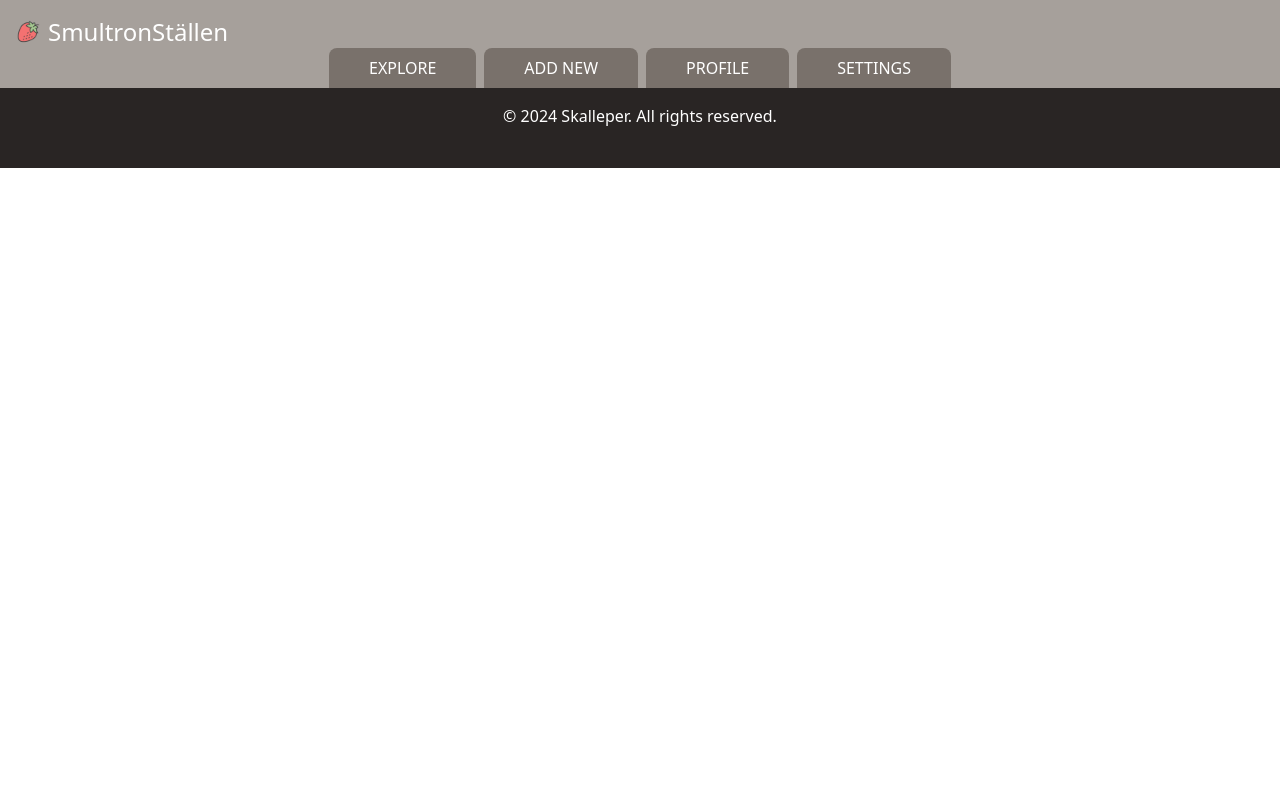
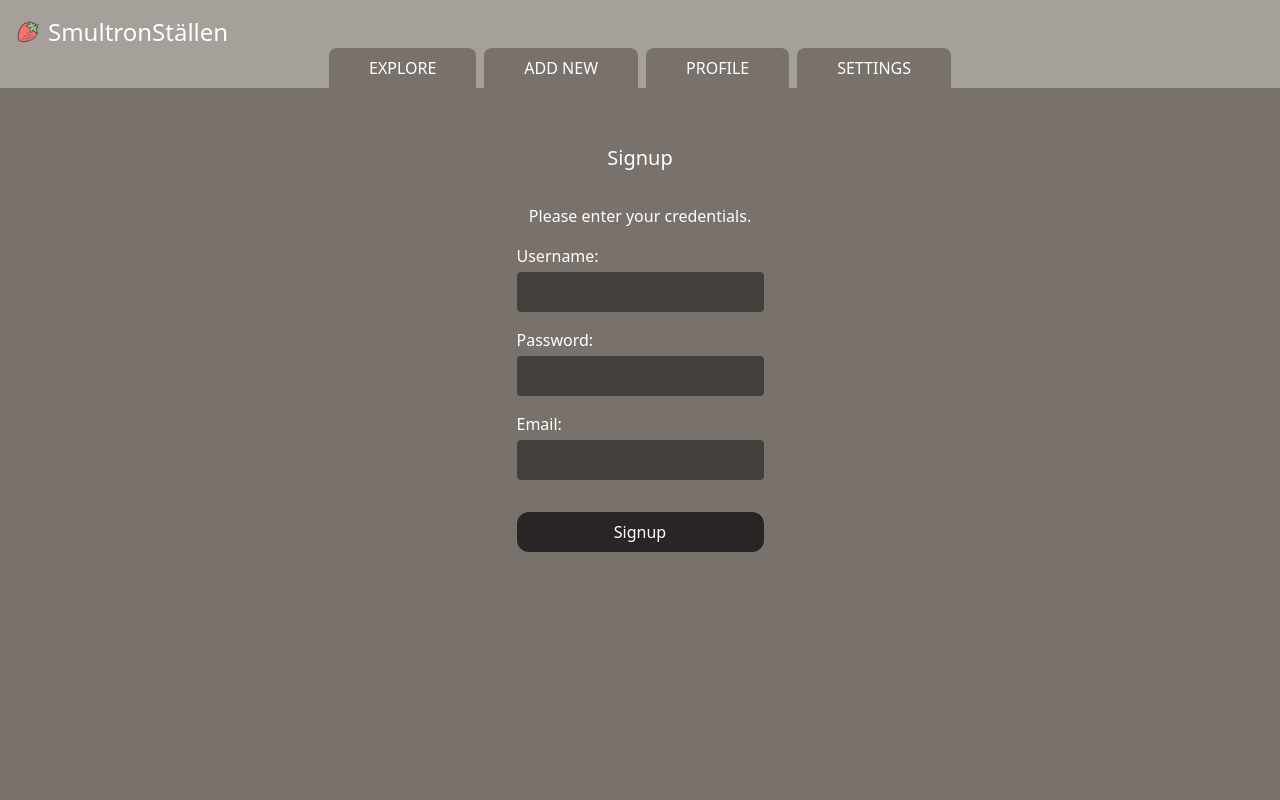
Before and after one commit to Kajsa99/projektUnited, a React (Vite) app in the folder frontend/: page /signup in a window 1280 px wide. Shown: the top 800 px of the page. Built offline with nearby package versions, Linux system fonts and the light colour scheme.

Commit message:
signup/login megapush

```diff
--- /dev/null
+++ b/frontend/components/login-form.jsx
@@ -0,0 +1,61 @@
+import { useState } from "react";
+
+export default function LoginForm({ onLogin }) {
+  const [formData, setFormData] = useState({ username: "", password: "" });
+  const [error, setError] = useState("");
+
+  const handleChange = (e) => {
+    setFormData({ ...formData, [e.target.name]: e.target.value });
+  };
+
+  const handleSubmit = async (e) => {
+    e.preventDefault();
+    setError("");
+
+    try {
+      const res = await fetch("http://localhost:3000/api/users/login", {
+        method: "POST",
+        headers: { "Content-Type": "application/json" },
+        body: JSON.stringify(formData),
+      });
+
+      const data = await res.json();
+
+      if (res.ok) {
+        localStorage.setItem("token", data.token); // save token in local storaeg
+        onLogin(data); // notify parent component
+      } else {
+        setError(data.error || "Login failed");
+      }
+    } catch (err) {
+      console.error(err);
+      setError("Something went wrong");
+    }
+  };
+
+  return (
+    <form onSubmit={handleSubmit} className="flex flex-col max-w-sm mx-auto gap-4 p-10 bg-stone-500 text-white rounded-lg">
+      <h1 className="text-xl mb-4 text-center">Login</h1>
+      <input
+        type="text"
+        name="username"
+        placeholder="Username"
+        value={formData.username}
+        onChange={handleChange}
+        className="p-2 rounded bg-stone-700 text-white"
+        required
+      />
+      <input
+        type="password"
+        name="password"
+        placeholder="Password"
+        value={formData.password}
+        onChange={handleChange}
+        className="p-2 rounded bg-stone-700 text-white"
+        required
+      />
+      <button type="submit" className="bg-stone-800 rounded-xl p-2 mt-4">Login</button>
+      {error && <p className="text-red-400 mt-2 text-center">{error}</p>}
+    </form>
+  );
+}
--- /dev/null
+++ b/frontend/components/signup-form.jsx
@@ -0,0 +1,73 @@
+import React, { useState } from "react";
+
+export default function SignUpForm({ onSubmit }) {
+  const [formData, setFormData] = useState({
+    username: "",
+    password: "",
+    email: "",
+  });
+
+  const handleChange = (e) => {
+    const { name, value } = e.target;
+    setFormData((prev) => ({ ...prev, [name]: value }));
+  };
+
+  const handleSubmit = (e) => {
+    e.preventDefault();
+    onSubmit(formData);
+  };
+
+  return (
+    <div className="flex flex-col p-10 bg-stone-500 text-white min-h-screen">
+      <h1 className="flex m-4 text-xl justify-center">Signup</h1>
+      <p className="flex m-4 text-center justify-center">
+        Please enter your credentials.
+      </p>
+
+      <form
+        onSubmit={handleSubmit}
+        className="flex flex-col max-w-sm mx-auto gap-4"
+      >
+        <label className="flex flex-col">
+          Username:
+          <input
+            type="text"
+            name="username"
+            value={formData.username}
+            onChange={handleChange}
+            className="mt-1 p-2 rounded bg-stone-700 text-white"
+            required
+          />
+        </label>
+
+        <label className="flex flex-col">
+          Password:
+          <input
+            type="password"
+            name="password"
+            value={formData.password}
+            onChange={handleChange}
+            className="mt-1 p-2 rounded bg-stone-700 text-white"
+            required
+          />
+        </label>
+
+        <label className="flex flex-col">
+          Email:
+          <input
+            type="email"
+            name="email"
+            value={formData.email}
+            onChange={handleChange}
+            className="mt-1 p-2 rounded bg-stone-700 text-white"
+            required
+          />
+        </label>
+
+        <button className="bg-stone-800 rounded-xl text-white p-2 mt-4">
+          Signup
+        </button>
+      </form>
+    </div>
+  );
+}
--- a/frontend/src/App.jsx
+++ b/frontend/src/App.jsx
@@ -6,6 +6,8 @@ import New from "./pages/new.jsx";
 import Profiles from "./pages/profiles.jsx";
 import ProfileDetail from "./pages/profiledetail.jsx";
 import Settings from "./pages/settings.jsx";
+import Login from "./pages/login.jsx";
+import Signup from "./pages/signup.jsx";
 import { Footer } from "../components/footer.jsx";
 
 function App() {
@@ -20,6 +22,8 @@ function App() {
                 <Route path="/profile" element={<Profiles />} />
                 <Route path="/profile/:id" element={<ProfileDetail />} />
                 <Route path="/settings" element={<Settings />} />
+                <Route path="/login" element={<Login />} />
+                <Route path="/signup" element={<Signup />} />
             </Routes>
             <Footer />
         </div>
--- /dev/null
+++ b/frontend/src/pages/login.jsx
@@ -0,0 +1,30 @@
+import React, { useState, useEffect } from "react";
+import LoginForm from "../../components/login-form";
+
+export default function Login() {
+  const [user, setUser] = useState(null);
+
+  useEffect(() => {
+    const token = localStorage.getItem("token");
+    const username = localStorage.getItem("username");
+    if (token && username) {
+      setUser({ token, username });
+    }
+  }, []);
+
+  const handleLogin = (userData) => {
+    setUser(userData);
+    localStorage.setItem("username", userData.username);
+    console.log("Logged in user:", userData);
+  };
+
+  return (
+    <div className="min-h-screen flex flex-col justify-center items-center">
+      {!user ? (
+        <LoginForm onLogin={handleLogin} />
+      ) : (
+        <p className="text-center text-green-400">Welcome, {user.username}!</p>
+      )}
+    </div>
+  );
+}
--- /dev/null
+++ b/frontend/src/pages/signup.jsx
@@ -0,0 +1,43 @@
+import React, { useState } from "react";
+import { useNavigate } from "react-router-dom";
+import SignUpForm from "../../components/signup-form";
+
+export default function Signup() {
+  const [message, setMessage] = useState("");
+  const navigate = useNavigate();
+
+  const handleSignUp = async (formData) => {
+    try {
+      const res = await fetch("http://localhost:3000/api/users", {
+        method: "POST",
+        headers: {
+          "Content-Type": "application/json",
+        },
+        body: JSON.stringify(formData),
+      });
+
+      const data = await res.json();
+
+      if (res.ok) {
+        setMessage("Signup successful! Redirecting to login...");
+        setTimeout(() => navigate("/login"), 1500);
+      } else {
+        setMessage(data.error || "Signup failed");
+      }
+    } catch (err) {
+      console.error(err);
+      setMessage("Something went wrong");
+    }
+  };
+
+  return (
+    <div>
+      <SignUpForm onSubmit={handleSignUp} />
+      {message && (
+        <p className="text-center mt-4 text-yellow-300 font-semibold">
+          {message}
+        </p>
+      )}
+    </div>
+  );
+}
```
